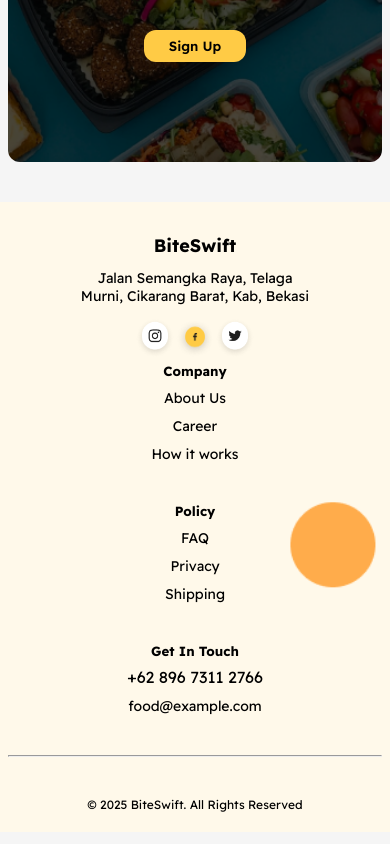
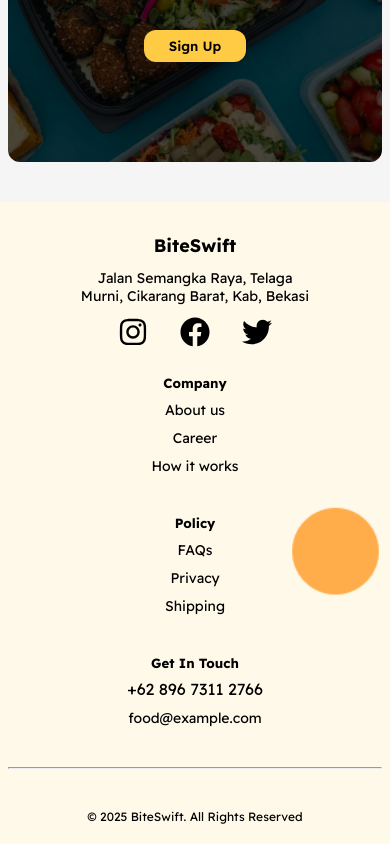
Before and after one commit to Kaydev-cmd/biteswift-app, a React (Vite) app in the folder frontend/: page / in a window 390 px wide. Shown: the part 2828-3672 px from the top of the page. Built offline with nearby package versions, Linux system fonts and the light colour scheme; no server answers; a web font is replaced by a local one.

Commit message:
Worked on footer, changed icons from images to react icons, refactored for reusability and made it dynamic

```diff
--- a/frontend/src/components/CustomersCards.jsx
+++ b/frontend/src/components/CustomersCards.jsx
@@ -1,3 +1,5 @@
+// Add Swiper
+
 import React, { useState } from "react";
 import "./CustomersCards.css";
 
--- a/frontend/src/components/Footer.css
+++ b/frontend/src/components/Footer.css
@@ -41,6 +41,14 @@
 .footer .content .company p a,
 .footer .content .policy p a,
 .footer .content .get-in-touch p a {
+  color: #000;
+}
+
+.footer .content .icons {
+  justify-content: space-around;
+}
+
+.footer .content .icons a {
   color: #000;
 }
 
@@ -163,6 +171,12 @@
   .footer .content .left-wrapper p {
     text-align: center;
   }
+  .footer .content .icons {
+    gap: 32px;
+  }
+  .footer .content .left-wrapper {
+    margin-bottom: 24px;
+  }
 }
 
 /* xs */
--- a/frontend/src/components/Footer.jsx
+++ b/frontend/src/components/Footer.jsx
@@ -1,7 +1,44 @@
-// import React from 'react'
+import React from "react";
+import { FaFacebook, FaTwitter, FaInstagram } from "react-icons/fa";
 import "./Footer.css";
 
 export const Footer = () => {
+  const socialLinks = [
+    { id: 1, icon: <FaInstagram size={30} />, link: "#" },
+    { id: 2, icon: <FaFacebook size={30} />, link: "#" },
+    { id: 3, icon: <FaTwitter size={30} />, link: "#" },
+  ];
+
+  const companyLinks = [
+    {
+      text: "About us",
+      link: "#",
+    },
+    {
+      text: "Career",
+      link: "#",
+    },
+    {
+      text: "How it works",
+      link: "#how-it-works",
+    },
+  ];
+
+  const policyLinks = [
+    {
+      text: "FAQs",
+      link: "#",
+    },
+    {
+      text: "Privacy",
+      link: "#",
+    },
+    {
+      text: "Shipping",
+      link: "#",
+    },
+  ];
+
   return (
     <>
       <div className="footer">
@@ -19,53 +56,35 @@ export const Footer = () => {
                 Murni, Cikarang Barat, Kab, Bekasi
               </p>
               <div className="icons">
-                <a href="#">
-                  <img
-                    src="/images/home/akar-icons_instagram-fill.png"
-                    alt="Instagram"
-                  />
-                </a>
-                <a href="#">
-                  <img src="/images/home/bx_bxl-facebook.png" alt="Facebook" />
-                </a>
-                <a href="#">
-                  <img
-                    src="/images/home/akar-icons_twitter-fill.png"
-                    alt="Twitter"
-                  />
-                </a>
+                {socialLinks.map(({ id, icon, link }) => (
+                  <a key={id} href={link} aria-label="Social Media Link">
+                    {icon}
+                  </a>
+                ))}
               </div>
             </div>
             <div className="right-wrapper">
               <div className="company">
                 <h5>Company</h5>
-                <p>
-                  <a href="#">About Us</a>
-                </p>
-                <p>
-                  <a href="#">Career</a>
-                </p>
-                <p>
-                  <a href="#how-it-works">How it works</a>
-                </p>
+                {companyLinks.map(({ text, link }) => (
+                  <p key={text}>
+                    <a href={link}>{text}</a>
+                  </p>
+                ))}
               </div>
               <div className="policy">
                 <h5>Policy</h5>
-                <p>
-                  <a href="#">FAQ</a>
-                </p>
-                <p>
-                  <a href="#">Privacy</a>
-                </p>
-                <p>
-                  <a href="#">Shipping</a>
-                </p>
+                {policyLinks.map(({ text, link }) => (
+                  <p key={text}>
+                    <a href={link}>{text}</a>
+                  </p>
+                ))}
               </div>
               <div className="get-in-touch">
                 <h5>Get In Touch</h5>
                 <p>+62 896 7311 2766</p>
                 <p>
-                  <a href="#">food@example.com</a>
+                  <a href="mailto:food@example.com">food@example.com</a>
                 </p>
               </div>
             </div>
--- a/frontend/src/pages/home/Home.jsx
+++ b/frontend/src/pages/home/Home.jsx
@@ -1,5 +1,6 @@
 import React from "react";
 import { lazy, Suspense, useState, useEffect, useMemo } from "react";
+import { useNavigate } from "react-router-dom";
 
 import "./Home.css";
 
@@ -14,6 +15,12 @@ const Home = () => {
   const [menuItems, setMenuItems] = useState([]);
   const [loading, setLoading] = useState(true);
   const [showMore, setShowMore] = useState(false);
+
+  const navigate = useNavigate();
+
+  const handleSignInClick = () => {
+    navigate("/sign-in");
+  };
 
   // Fetch menu items (simulating API call)
   useEffect(() => {
@@ -118,9 +125,7 @@ const Home = () => {
               Join our members and get
               <br />a discount of up to 50%
             </p>
-            <button onClick={() => alert("Sign-up form coming soon!!")}>
-              Sign Up
-            </button>
+            <button onClick={handleSignInClick}>Sign Up</button>
           </div>
         </div>
       </section>
```
